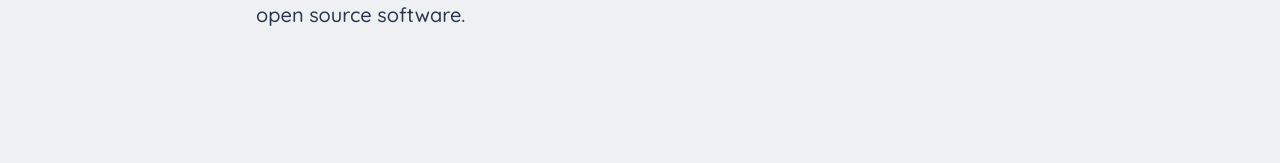
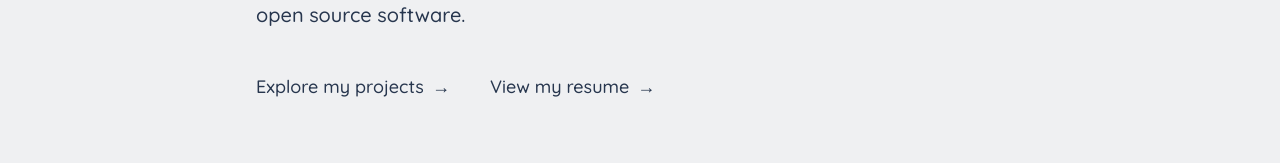
Before and after one commit to kennethprose/personal-website-v3, a React (Vite) app: page / in a window 1280 px wide. Shown: the part 475-638 px from the top of the page. Built offline with nearby package versions, Linux system fonts and the light colour scheme.

Commit message:
Links on home page and misc styling changes

```diff
--- a/src/components/blog.jsx
+++ b/src/components/blog.jsx
@@ -4,7 +4,7 @@ import ReactMarkdown from 'react-markdown'
 import remarkGfm from 'remark-gfm'
 import { posts } from '../posts/posts'
 
-const pageStyle = 'mx-auto min-h-full w-full px-3 mt-14 mb-14'
+const pageStyle = 'mx-auto min-h-full w-full px-3 mt-8 sm:mt-14 mb-14'
 const headingStyle = 'text-4xl text-primary dark:text-dark_primary'
 const linkStyle = 'text-accent dark:text-dark_accent underline underline-offset-4'
 
--- a/src/components/home.jsx
+++ b/src/components/home.jsx
@@ -1,4 +1,5 @@
 import React, { useState } from "react";
+import { Link } from "react-router-dom";
 import ReactRotatingText from "react-rotating-text";
 import throne_pic from "../img/throne.webp";
 
@@ -25,7 +26,7 @@ function Home() {
     <div>
       <div className="mx-auto min-h-full w-11/12 md:w-9/12">
         <div className="w-full">
-          <h1 className="mt-14 text-5xl text-primary dark:text-dark_primary home">
+          <h1 className="mt-8 sm:mt-14 text-5xl text-primary dark:text-dark_primary home">
             Hello!
           </h1>
           <h3 className="my-5 text-xl text-secondary dark:text-dark_secondary h-8">
@@ -56,6 +57,20 @@ function Home() {
             Outside of work, I like to mess around with my homelab, create
             automations, and experiment with open source software.
           </h4>
+          <div className="my-8 flex flex-col items-start sm:flex-row sm:items-center sm:gap-10">
+            <Link
+              to="/projects"
+              className="inline-flex min-h-[48px] items-center justify-center gap-2 rounded-lg py-3 text-lg font-medium text-secondary decoration-transparent underline-offset-4 transition-colors hover:text-primary hover:decoration-current focus-visible:outline focus-visible:outline-2 focus-visible:outline-offset-4 focus-visible:outline-primary dark:text-dark_secondary dark:hover:text-dark_primary dark:focus-visible:outline-dark_accent"
+            >
+              Explore my projects <span aria-hidden="true">→</span>
+            </Link>
+            <Link
+              to="/resume"
+              className="inline-flex min-h-[48px] items-center justify-center gap-2 rounded-lg py-3 text-lg font-medium text-secondary decoration-transparent underline-offset-4 transition-colors hover:text-primary hover:decoration-current focus-visible:outline focus-visible:outline-2 focus-visible:outline-offset-4 focus-visible:outline-primary dark:text-dark_secondary dark:hover:text-dark_primary dark:focus-visible:outline-dark_accent"
+            >
+              View my resume <span aria-hidden="true">→</span>
+            </Link>
+          </div>
         </div>
       </div>
       <img
--- a/src/components/projects.jsx
+++ b/src/components/projects.jsx
@@ -3,7 +3,7 @@ import projectData from "../data/projects.json";
 
 function Projects() {
   return (
-    <div className="mx-auto min-h-full w-full px-3 mt-14">
+    <div className="mx-auto min-h-full w-full px-3 mt-8 sm:mt-14">
       <h1 className="px-2 text-4xl text-primary dark:text-dark_primary project_title">
         Projects
       </h1>
@@ -11,8 +11,12 @@ function Projects() {
       {projectData.projects.map((e) => {
         return (
           <div className="card md:card-side bg-foreground dark:bg-dark_foreground mt-10 md:drop-shadow-lg z-10">
-            <figure className="md:pl-5">
-              <img src={e.img} alt={e.alt} />
+            <figure className="max-md:pt-5 md:pl-5">
+              <img
+                className="max-md:h-auto max-md:w-3/4 max-md:max-w-[200px]"
+                src={e.img}
+                alt={e.alt}
+              />
             </figure>
             <div className="card-body md:w-[125%]">
               <h2 className="card-title text-primary dark:text-dark_accent project_title text-3xl font-thin">
--- a/src/components/resume.jsx
+++ b/src/components/resume.jsx
@@ -5,7 +5,7 @@ import coursesData from "../data/courses.json";
 
 function Resume() {
   return (
-    <div className="mx-auto min-h-full w-full px-3 mt-14 resume">
+    <div className="mx-auto min-h-full w-full px-3 mt-8 sm:mt-14 resume">
       <div className="flex gap-2 items-center justify-between">
         <h1 className="px-2 text-4xl text-primary dark:text-dark_primary">
           Resume
```
